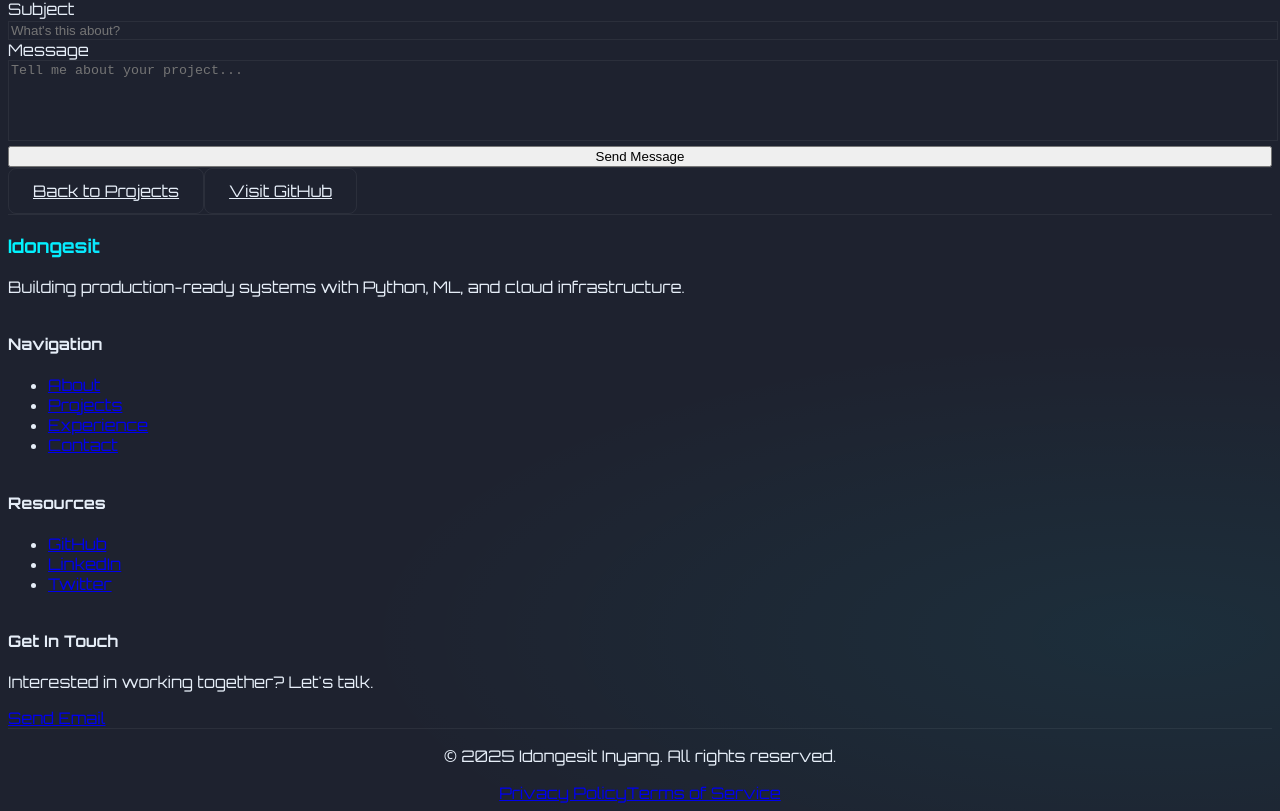
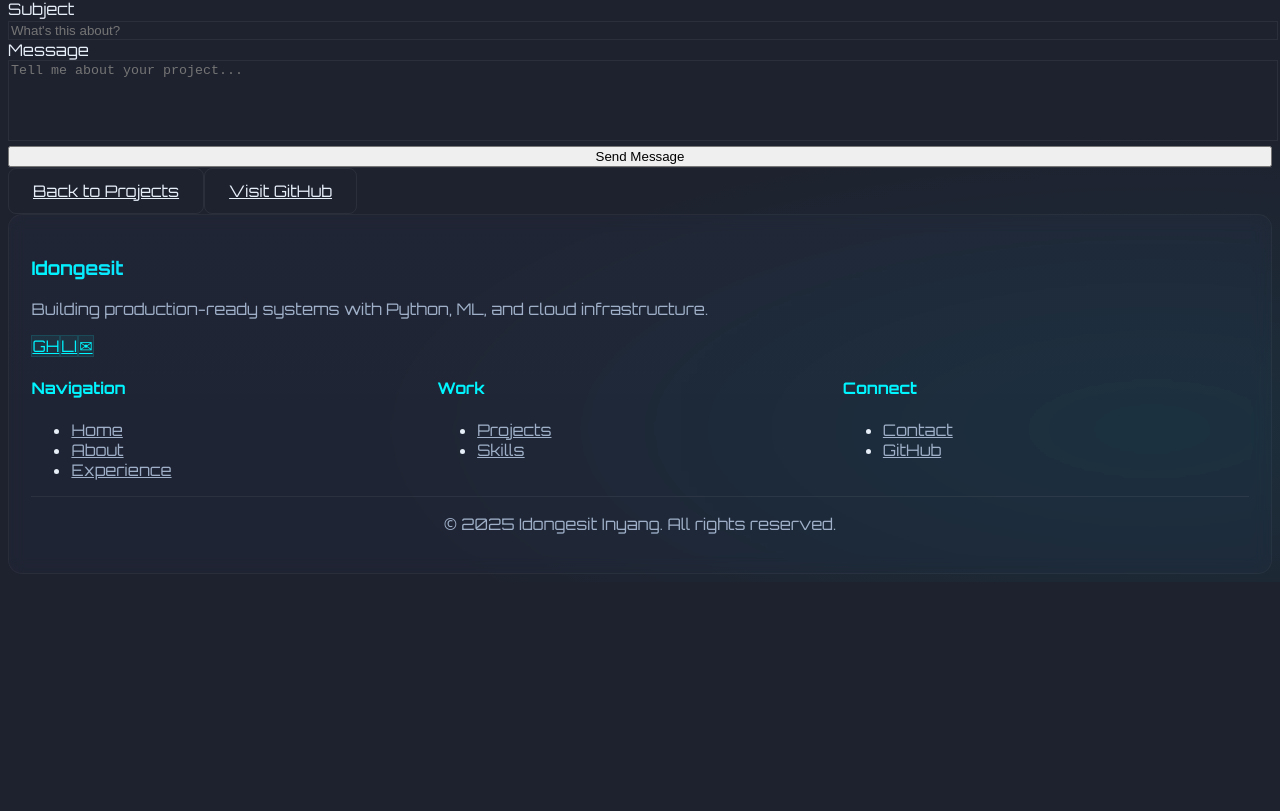
Before and after one commit to idyweb/portfolio, a Next.js app: page /contact in a window 1280 px wide. Shown: the part 948-1759 px from the top of the page. After the commit the page ends 1530 px from the top, so only its background shows below. Built offline with nearby package versions, Linux system fonts and the light colour scheme.

Commit message:
fix: update GitHub links to https://github.com/idyweb

```diff
--- a/app/components/Footer.tsx
+++ b/app/components/Footer.tsx
@@ -5,107 +5,100 @@ import Link from "next/link";
 export default function Footer() {
   const currentYear = new Date().getFullYear();
 
+  const socialLinks = [
+    { name: "GitHub", url: "https://github.com/idyweb", icon: "GH" },
+    { name: "LinkedIn", url: "https://linkedin.com/in/idyvalour", icon: "LI" },
+    { name: "Email", url: "mailto:hello@idyvalour.space", icon: "✉" },
+  ];
+
   return (
-    <footer className="border-t border-[var(--border-color)] bg-[var(--bg-secondary)]/50 backdrop-blur mt-20">
+    <footer className="glass card-neo rounded-none mt-20">
       <div className="max-w-6xl mx-auto px-6 sm:px-8 py-12">
-        <div className="grid md:grid-cols-4 gap-8 mb-8">
-          {/* Brand */}
+        <div className="mb-8 pb-8 border-b border-[rgba(255,255,255,0.06)]">
+          <div className="grid md:grid-cols-2 gap-8">
+            {/* Brand & Social */}
             <div>
               <h3 className="text-2xl font-bold text-gradient mb-4">Idongesit</h3>
-            <p className="text-[var(--text-tertiary)] text-sm">
+              <p className="text-[var(--muted)] text-sm mb-6">
                 Building production-ready systems with Python, ML, and cloud infrastructure.
               </p>
+              <div className="flex gap-4">
+                {socialLinks.map((link) => (
+                  <a
+                    key={link.name}
+                    href={link.url}
+                    target={link.url.startsWith("mailto") ? undefined : "_blank"}
+                    rel={link.url.startsWith("mailto") ? undefined : "noopener noreferrer"}
+                    className="w-10 h-10 flex items-center justify-center bg-[rgba(0,245,255,0.06)] border border-[rgba(0,245,255,0.12)] rounded-lg text-[var(--neo-1)] hover:border-[var(--neo-1)] hover:bg-[rgba(0,245,255,0.1)] transition-all duration-300"
+                    title={link.name}
+                  >
+                    <span className="text-xs font-bold">{link.icon}</span>
+                  </a>
+                ))}
+              </div>
             </div>
 
-          {/* Quick Links */}
+            {/* Quick Nav */}
+            <div className="grid grid-cols-3 gap-6">
               <div>
-            <h4 className="font-semibold text-[var(--text-primary)] mb-4">Navigation</h4>
-            <ul className="space-y-2 text-sm text-[var(--text-tertiary)]">
+                <h4 className="text-sm font-bold text-[var(--neo-1)] mb-3">Navigation</h4>
+                <ul className="space-y-2">
                   <li>
-                <Link href="/about" className="hover:text-[var(--primary)] transition-colors">
+                    <Link href="/" className="text-xs text-[var(--muted)] hover:text-[var(--neo-1)] transition-colors">
+                      Home
+                    </Link>
+                  </li>
+                  <li>
+                    <Link href="/about" className="text-xs text-[var(--muted)] hover:text-[var(--neo-1)] transition-colors">
                       About
                     </Link>
                   </li>
                   <li>
-                <Link href="/projects" className="hover:text-[var(--primary)] transition-colors">
-                  Projects
-                </Link>
-              </li>
-              <li>
-                <Link href="/experience" className="hover:text-[var(--primary)] transition-colors">
+                    <Link href="/experience" className="text-xs text-[var(--muted)] hover:text-[var(--neo-1)] transition-colors">
                       Experience
-                </Link>
-              </li>
-              <li>
-                <Link href="/contact" className="hover:text-[var(--primary)] transition-colors">
-                  Contact
                     </Link>
                   </li>
                 </ul>
               </div>
 
-          {/* Resources */}
               <div>
-            <h4 className="font-semibold text-[var(--text-primary)] mb-4">Resources</h4>
-            <ul className="space-y-2 text-sm text-[var(--text-tertiary)]">
+                <h4 className="text-sm font-bold text-[var(--neo-1)] mb-3">Work</h4>
+                <ul className="space-y-2">
                   <li>
-                <a
-                  href="https://github.com/idyvalour"
-                  target="_blank"
-                  rel="noopener noreferrer"
-                  className="hover:text-[var(--primary)] transition-colors"
-                >
-                  GitHub
-                </a>
+                    <Link href="/projects" className="text-xs text-[var(--muted)] hover:text-[var(--neo-1)] transition-colors">
+                      Projects
+                    </Link>
                   </li>
                   <li>
-                <a
-                  href="https://linkedin.com"
-                  target="_blank"
-                  rel="noopener noreferrer"
-                  className="hover:text-[var(--primary)] transition-colors"
-                >
-                  LinkedIn
-                </a>
+                    <Link href="/skills" className="text-xs text-[var(--muted)] hover:text-[var(--neo-1)] transition-colors">
+                      Skills
+                    </Link>
+                  </li>
+                </ul>
+              </div>
+
+              <div>
+                <h4 className="text-sm font-bold text-[var(--neo-1)] mb-3">Connect</h4>
+                <ul className="space-y-2">
+                  <li>
+                    <Link href="/contact" className="text-xs text-[var(--muted)] hover:text-[var(--neo-1)] transition-colors">
+                      Contact
+                    </Link>
                   </li>
                   <li>
-                <a
-                  href="https://twitter.com"
-                  target="_blank"
-                  rel="noopener noreferrer"
-                  className="hover:text-[var(--primary)] transition-colors"
-                >
-                  Twitter
+                    <a href="https://github.com/idyweb" target="_blank" rel="noopener noreferrer" className="text-xs text-[var(--muted)] hover:text-[var(--neo-1)] transition-colors">
+                      GitHub
                     </a>
                   </li>
                 </ul>
               </div>
-
-          {/* Contact CTA */}
-          <div>
-            <h4 className="font-semibold text-[var(--text-primary)] mb-4">Get In Touch</h4>
-            <p className="text-sm text-[var(--text-tertiary)] mb-4">
-              Interested in working together? Let's talk.
-            </p>
-            <Link href="/contact" className="btn-primary text-sm inline-block">
-              Send Email
-            </Link>
+            </div>
           </div>
         </div>
 
-        {/* Bottom divider and copyright */}
-        <div className="border-t border-[var(--border-color)] pt-8">
-          <div className="flex flex-col sm:flex-row justify-between items-center text-sm text-[var(--text-tertiary)]">
+        {/* Bottom */}
+        <div className="flex flex-col sm:flex-row justify-between items-center text-xs text-[var(--muted)]">
           <p>&copy; {currentYear} Idongesit Inyang. All rights reserved.</p>
-            <div className="flex gap-6 mt-4 sm:mt-0">
-              <a href="#" className="hover:text-[var(--primary)] transition-colors">
-                Privacy Policy
-              </a>
-              <a href="#" className="hover:text-[var(--primary)] transition-colors">
-                Terms of Service
-              </a>
-            </div>
-          </div>
         </div>
       </div>
     </footer>
--- a/app/contact/page.tsx
+++ b/app/contact/page.tsx
@@ -64,12 +64,12 @@ export default function Contact() {
         <div className="card">
           <h3 className="text-lg font-semibold text-[var(--primary)] mb-2">GitHub</h3>
           <a
-            href="https://github.com/idyvalour"
+            href="https://github.com/idyweb"
             target="_blank"
             rel="noopener noreferrer"
             className="text-[var(--text-secondary)] hover:text-[var(--primary)] transition-colors"
           >
-            @idyvalour
+            @idyweb
           </a>
         </div>
 
@@ -173,7 +173,7 @@ export default function Contact() {
           Back to Projects
         </Link>
         <a
-          href="https://github.com/idyvalour"
+          href="https://github.com/idyweb"
           target="_blank"
           rel="noopener noreferrer"
           className="btn-tertiary"
--- a/app/projects/page.tsx
+++ b/app/projects/page.tsx
@@ -7,32 +7,32 @@ export default function Projects() {
     <section className="space-y-12">
       {/* Header */}
       <div className="space-y-4">
-        <p className="text-[var(--primary)] font-semibold text-lg">Portfolio</p>
-        <h1 className="section-title">Featured Projects</h1>
-        <p className="text-xl text-[var(--text-secondary)] max-w-3xl">
-          Here are some of my recent projects. Each showcases different aspects of my expertise in backend development, machine learning, and cloud infrastructure.
+        <p className="text-sm text-muted-sm">Portfolio</p>
+        <h1 className="text-gradient text-4xl font-bold">Featured Projects</h1>
+        <p className="text-[var(--muted)] max-w-2xl">
+          Highlights of work across backend systems, ML pipelines, and cloud infrastructure.
         </p>
       </div>
 
       {/* Projects Grid */}
-      <div className="grid md:grid-cols-2 gap-8 mt-16">
+      <div className="grid md:grid-cols-2 gap-8">
         {projects.map((project) => (
           <ProjectCard key={project.slug} project={project} />
         ))}
       </div>
 
       {/* CTA */}
-      <div className="mt-20 pt-12 border-t border-[var(--border-color)] text-center">
-        <p className="text-[var(--text-secondary)] mb-6">
-          Want to see more? Check out my GitHub for additional projects and contributions.
+      <div className="text-center pt-12">
+        <p className="text-[var(--muted)] mb-6">
+          Interested in more? Explore my full work on GitHub.
         </p>
         <a
-          href="https://github.com/idyvalour"
+          href="https://github.com/idyweb"
           target="_blank"
           rel="noopener noreferrer"
-          className="btn-primary inline-block"
+          className="inline-block"
         >
-          Visit GitHub
+          <button className="btn-neo">View GitHub Profile</button>
         </a>
       </div>
     </section>
```
Lines whose indentation alone changed are shown as unchanged.
